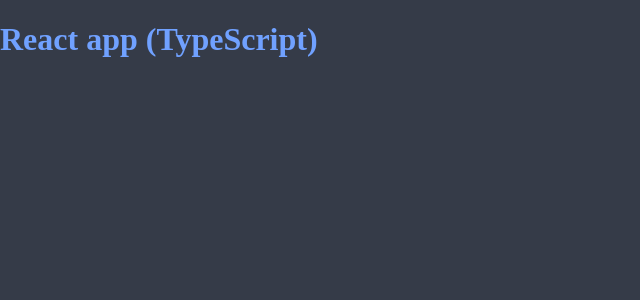
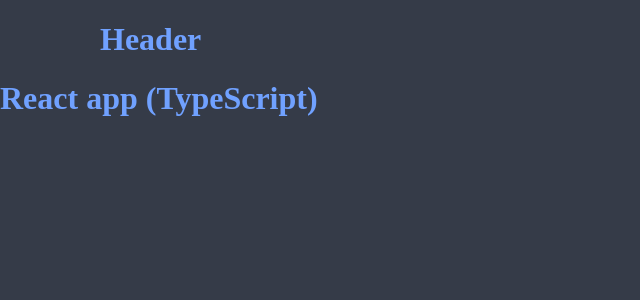
Before and after one commit to grzesiekS/snake-game, a React (Create React App) app: page / in a window 1280 px wide. Shown: the top 300 px of the page, without its empty margins (0-640 px from the left). Built offline with nearby package versions, Linux system fonts and the light colour scheme.

Commit message:
Create Header component and implement it in MainLayout

```diff
--- /dev/null
+++ b/src/components/layout/Header/Header.module.scss
@@ -0,0 +1,6 @@
+@import "../../../styles/settings.scss";
+
+.container {
+  max-width: $container-width;
+  margin: 0 auto;
+}
--- /dev/null
+++ b/src/components/layout/Header/Header.tsx
@@ -0,0 +1,9 @@
+import React from 'react';
+
+import styles from './Header.module.scss';
+
+export const Header: React.FC = ({}) => (
+  <div className={styles.container}>
+    <h1>Header</h1>
+  </div>
+);
--- a/src/components/layout/MainLayout/MainLayout.tsx
+++ b/src/components/layout/MainLayout/MainLayout.tsx
@@ -1,4 +1,5 @@
 import React from 'react';
+import { Header } from '../Header/Header';
 
 interface MainLayoutProps {
   children: JSX.Element;
@@ -6,6 +7,7 @@ interface MainLayoutProps {
 
 export const MainLayout: React.FC<MainLayoutProps> = ({ children }) => (
   <div>
+    <Header />
     {children}
   </div>
 );
--- a/src/styles/settings.scss
+++ b/src/styles/settings.scss
@@ -1,3 +1,7 @@
+
+/* layout settings */
+$container-width: 1080px;
+
 /* Colors Palette */
 $blueNights: #353b48;
 $frenchSkyBlue: #70a1ff;
```
